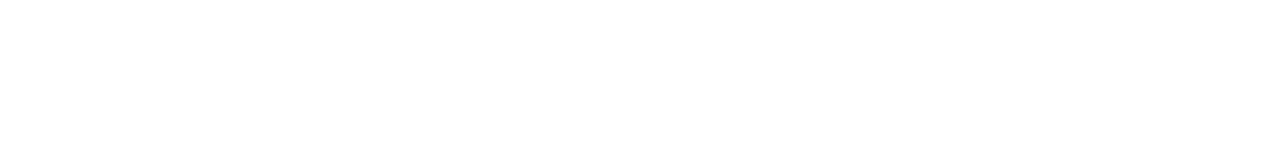
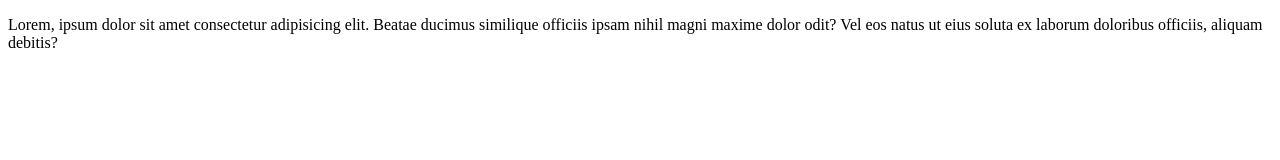
Before and after one commit to jorgeaburto2022/Proyectogit, a plain HTML site: page index.html in a window 1280 px wide. Drawn offline with Linux system fonts and the light colour scheme.

Commit message:
mi tercer commit

```diff
--- a/index.html
+++ b/index.html
@@ -3,9 +3,11 @@
 <head>
     <meta charset="UTF-8">
     <meta name="viewport" content="width=device-width, initial-scale=1.0">
-    <title>Document</title>
+    <title>Proyecto Git</title>
 </head>
 <body>
+
+    <p>Lorem, ipsum dolor sit amet consectetur adipisicing elit. Beatae ducimus similique officiis ipsam nihil magni maxime dolor odit? Vel eos natus ut eius soluta ex laborum doloribus officiis, aliquam debitis?</p>
 
 
 </body>
```
